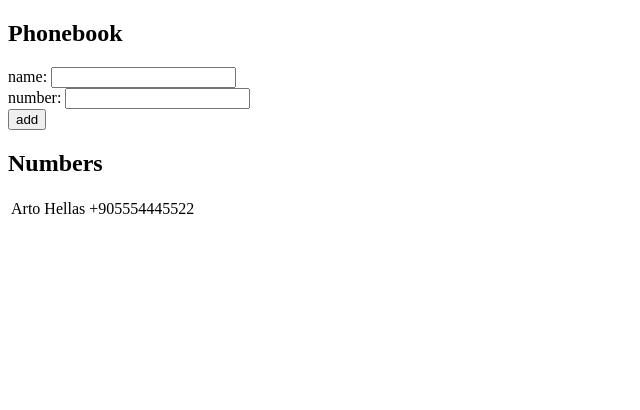
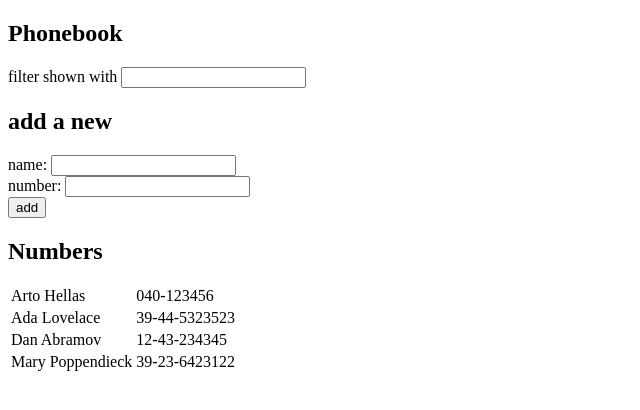
Before and after one commit to k61b/fullstackopen, a React (Create React App) app in the folder part2/phonebook/: page / in a window 1280 px wide. Shown: the top 410 px of the page, without its empty margins (0-640 px from the left). Built offline with nearby package versions, Linux system fonts and the light colour scheme.

Commit message:
exercises 2.9 & 2.10
I applied filters and separated them into components.

```diff
--- a/part2/phonebook/src/App.js
+++ b/part2/phonebook/src/App.js
@@ -1,64 +1,39 @@
 import React, { useState } from 'react'
+import Persons from './components/Persons'
+import Filter from './components/Filter'
+import PersonForm from './components/PersonForm'
 
 const App = () => {
   const [persons, setPersons] = useState([
-    {
-      name: 'Arto Hellas',
-      number: '+905554445522'
-    }
+    { name: 'Arto Hellas', number: '040-123456' },
+    { name: 'Ada Lovelace', number: '39-44-5323523' },
+    { name: 'Dan Abramov', number: '12-43-234345' },
+    { name: 'Mary Poppendieck', number: '39-23-6423122' }
   ])
-  const [newName, setNewName] = useState('')
-  const [newNumber, setNewNumber] = useState('')
 
-  const addPerson = (e) => {
-    e.preventDefault()
-    const personsArray = persons.map(e => e.name)
-    const personObject = {
-      name: newName,
-      number: newNumber
-    }
-    personsArray.includes(`${personObject.name}`) ?
-      alert(`${newName} is already added to phonebook`) :
-      setPersons(persons.concat(personObject))
-    setNewName('')
-    setNewNumber('')
-  }
+  const [filter, setFilter] = useState('')
+  const [filterPersons, setFilterPersons] = useState(persons)
 
-  const handleNameChange = (e) => {
-    setNewName(e.target.value)
-  }
-
-  const handleNumberChange = (e) => {
-    setNewNumber(e.target.value)
+  const handleFilterChange = (e) => {
+    setFilter(e.target.value)
+    setFilterPersons(persons.filter((person) =>
+      (person.name.toLowerCase().indexOf(e.target.value.toLowerCase()) !== -1)))
   }
 
   return (
     <div>
       <h2>Phonebook</h2>
-      <form onSubmit={addPerson}>
-        <div>
-          name: <input
-            value={newName}
-            onChange={handleNameChange}
-          /><br />
-          number: <input
-            value={newNumber}
-            onChange={handleNumberChange}
-          />
-        </div>
-        <div>
-          <button type="submit">add</button>
-        </div>
-      </form>
+      <Filter onChange={handleFilterChange} value={filter} />
+      <h2>add a new</h2>
+      <PersonForm persons={persons} setPersons={setPersons} />
       <h2>Numbers</h2>
       <table>
         <tbody>
-          {persons.map((e, i) =>
-            <tr key={i}>
-              <td>{e.name}</td>
-              <td>{e.number}</td>
-            </tr>
-          )}
+          {filter === '' ?
+            <Persons filterPerson={persons} />
+            :
+            <Persons filterPerson={filterPersons} />
+          }
         </tbody>
       </table>
     </div>
--- /dev/null
+++ b/part2/phonebook/src/components/Filter.js
@@ -0,0 +1,11 @@
+import React from 'react'
+
+const Filter = ({ onChange, value }) => {
+    return (
+        <div>
+            filter shown with <input onChange={onChange} value={value}></input>
+        </div>
+    )
+}
+
+export default Filter
--- /dev/null
+++ b/part2/phonebook/src/components/PersonForm.js
@@ -0,0 +1,44 @@
+import React, { useState } from 'react'
+
+const PersonForm = ({ persons, setPersons }) => {
+    const [newName, setNewName] = useState('')
+    const [newNumber, setNewNumber] = useState('')
+
+    const addPerson = (e) => {
+        e.preventDefault()
+        const personsArray = persons.map(e => e.name)
+        const personObject = {
+            name: newName,
+            number: newNumber
+        }
+        personsArray.includes(`${personObject.name}`) ?
+            alert(`${newName} is already added to phonebook`) :
+            setPersons(persons.concat(personObject))
+        setNewName('')
+        setNewNumber('')
+    }
+
+    const handleNameChange = (e) => setNewName(e.target.value)
+    const handleNumberChange = (e) => setNewNumber(e.target.value)
+
+    return (
+        <form onSubmit={addPerson}>
+            <div>
+                name: <input
+                    value={newName}
+                    onChange={handleNameChange}
+                /><br />
+                number: <input
+                    value={newNumber}
+                    onChange={handleNumberChange}
+                />
+            </div>
+            <div>
+                <button type="submit">add</button>
+            </div>
+        </form>
+    )
+
+}
+
+export default PersonForm
--- /dev/null
+++ b/part2/phonebook/src/components/Persons.js
@@ -0,0 +1,14 @@
+import React from 'react'
+
+const Persons = ({ filterPerson }) => {
+    return (
+        filterPerson.map((e, i) =>
+            <tr key={i}>
+                <td>{e.name}</td>
+                <td>{e.number}</td>
+            </tr>
+        )
+    )
+}
+
+export default Persons
```
